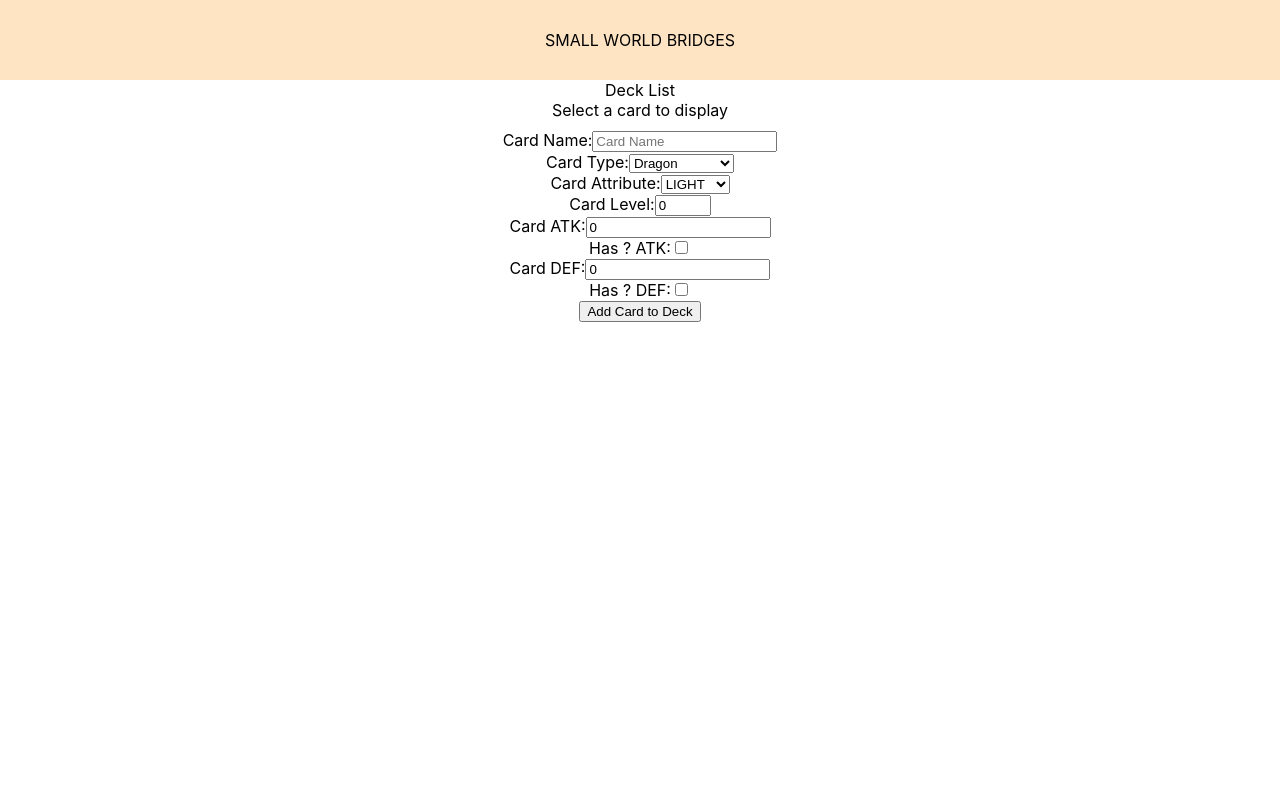
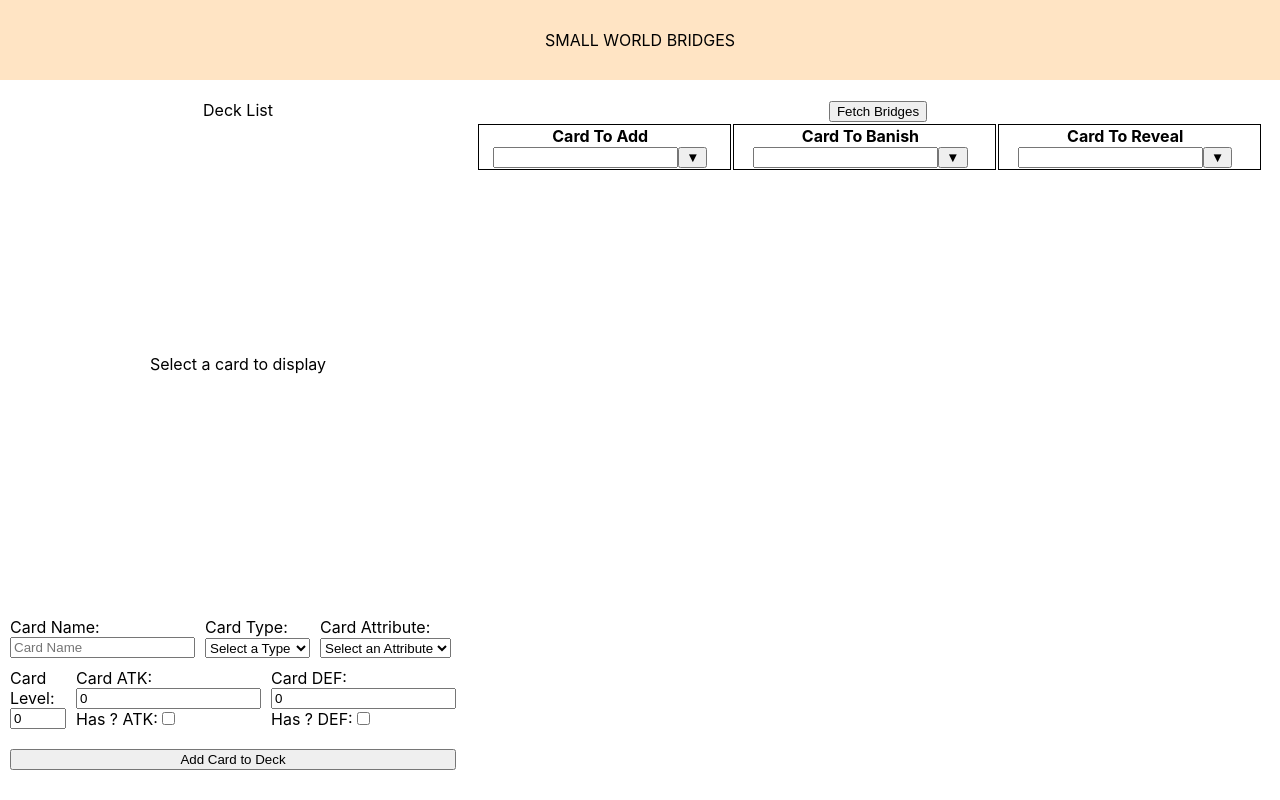
Before and after one commit to e8ightgatespro/small-world-bridge-ui, a React (Create React App) app: page / in a window 1280 px wide. Built offline with nearby package versions, Linux system fonts and the light colour scheme.

Commit message:
feat: continue to port over ui

```diff
--- a/src/App.scss
+++ b/src/App.scss
@@ -16,7 +16,7 @@
   }
 }
 
-DecklistContainer {
+.DeckListContainer {
   padding-top: 20px;
   padding-bottom: 20px;
   max-height: 90vh;
--- a/src/App.tsx
+++ b/src/App.tsx
@@ -2,6 +2,7 @@ import { useState } from 'react';
 import './App.scss';
 import DecklistContainer from './Containers/DecklistContainer';
 import { Card } from './Models/Card';
+import { DisplayBridges } from './Components/DisplayBridges/DisplayBridges';
 
 function App() {
   const [deck, setDeck] = useState<Card[]>([]);
@@ -11,8 +12,8 @@ function App() {
     <div style={{overflow: "hidden", height: "100vh"}}>
       <header className="App-header">SMALL WORLD BRIDGES</header>
       <div className="App">
-        <DecklistContainer deck={deck} setDeck={setDeck} />
-        {/* <Bridges deck={deck} /> */}
+          <DecklistContainer deck={deck} setDeck={setDeck} />
+          <DisplayBridges deck={deck} />
       </div>
     </div>
   );
--- /dev/null
+++ b/src/Components/AddToDeck/AddToDeck.scss
@@ -0,0 +1,10 @@
+.fieldGroup {
+    display: flex;
+    text-align: left;
+    padding-bottom: 10px;
+}
+
+.individualField {
+    display: grid;
+    padding-right: 10px;
+}
--- a/src/Components/AddToDeck/AddToDeck.tsx
+++ b/src/Components/AddToDeck/AddToDeck.tsx
@@ -2,6 +2,7 @@ import { Card } from "../../Models/Card";
 import { Attribute } from "../../Models/Enums/Attribute";
 import { Race } from "../../Models/Enums/Race";
 import { FunctionComponent, useState } from "react";
+import "./AddToDeck.scss";
 
 interface AddToDeckProps {
   onAddCard: (card: Card) => void;
@@ -32,8 +33,9 @@ const AddToDeck: FunctionComponent<AddToDeckProps> = ({ onAddCard }) => {
     <div style={{ justifySelf: "center", marginTop: "auto", padding: "10px" }}>
       <div className="fieldGroup">
         <div className="individualField">
-          <label>Card Name:</label>
+          <label htmlFor="cardName">Card Name:</label>
           <input
+            id="cardName"
             type="text"
             placeholder="Card Name"
             value={cardName}
@@ -42,7 +44,8 @@ const AddToDeck: FunctionComponent<AddToDeckProps> = ({ onAddCard }) => {
         </div>
         <div className="individualField">
           <label>Card Type:</label>
-          <select onChange={(e) => setCardType(e.target.value as Race)}>
+          <select defaultValue="" onChange={(e) => setCardType(e.target.value as Race)}>
+            <option value="">Select a Type</option>
             {Object.values(Race).map((race) => (
               <option key={race} value={race}>
                 {race}
@@ -52,9 +55,8 @@ const AddToDeck: FunctionComponent<AddToDeckProps> = ({ onAddCard }) => {
         </div>
         <div className="individualField">
           <label>Card Attribute:</label>
-          <select
-            onChange={(e) => setCardAttribute(e.target.value as Attribute)}
-          >
+          <select defaultValue="" onChange={(e) => setCardAttribute(e.target.value as Attribute)}>
+            <option value="">Select an Attribute</option>
             {Object.values(Attribute).map((attribute) => (
               <option key={attribute} value={attribute}>
                 {attribute}
@@ -62,8 +64,10 @@ const AddToDeck: FunctionComponent<AddToDeckProps> = ({ onAddCard }) => {
             ))}
           </select>
         </div>
-        <div className="individualField">
-          <label>Card Level:</label>
+      </div>
+      <div className="fieldGroup">
+        <div className="individualField" style={{height: "fit-content"}}>
+          <label style={{height: "min-content"}}>Card Level:</label>
           <input
             style={{ maxHeight: "max-content" }}
             type="number"
@@ -88,7 +92,7 @@ const AddToDeck: FunctionComponent<AddToDeckProps> = ({ onAddCard }) => {
               disabled={questionMarkAtk}
             />
           </div>
-          <div className="individualField">
+          <div className="individualField" style={{display: "block"}}>
             <label>Has ? ATK:</label>
             <input
               type="checkbox"
@@ -111,7 +115,7 @@ const AddToDeck: FunctionComponent<AddToDeckProps> = ({ onAddCard }) => {
               disabled={questionMarkDef}
             />
           </div>
-          <div className="individualField">
+          <div className="individualField" style={{display: "block"}}>
             <label>Has ? DEF:</label>
             <input
               type="checkbox"
--- /dev/null
+++ b/src/Components/DisplayBridges/DisplayBridges.scss
@@ -0,0 +1,29 @@
+.Bridges {
+    padding-top: 20px;
+    padding-bottom: 20px;
+    max-height: 90vh;
+    display: flex;
+}
+
+.BridgesTable {
+    max-height: 90vh;
+    overflow-y: overlay;
+    display: block;
+    padding-right: 17px
+}
+
+.BridgesTableHeader {
+    position: sticky;
+    top: 0;
+    background-color: white;
+    z-index: 1;
+}
+
+.table-cell {
+    border: 1px solid black;
+    padding-right: 10px
+}
+
+.BridgesTableRow {
+
+}
--- /dev/null
+++ b/src/Components/DisplayBridges/DisplayBridges.tsx
@@ -0,0 +1,151 @@
+import "./DisplayBridges.scss";
+import { useState } from "react";
+import { Card } from "../../Models/Card";
+
+interface DisplayBridgesProps {
+  deck: Card[];
+}
+
+export function DisplayBridges({ deck }: DisplayBridgesProps) {
+  const [bridges, setBridges] = useState<any[]>([]);
+  const [fetchingBridges, setFetchingBridges] = useState<boolean>(false);
+  const [sortConfig, setSortConfig] = useState<{
+    key: string;
+    direction: "ascending" | "descending";
+  } | null>(null);
+  const [addToHandFilter, setAddToHandFilter] = useState<string>("");
+  const [banishFromDeckFilter, setBanishFromDeckFilter] = useState<string>("");
+  const [revealFromHandFilter, setRevealFromHandFilter] = useState<string>("");
+
+  async function fetchBridges() {
+    setFetchingBridges(true);
+    setAddToHandFilter("");
+    setBanishFromDeckFilter("");
+    setRevealFromHandFilter("");
+    setSortConfig(null);
+
+    const res = await fetch("/bridge/getBridgesInDeck", {
+      method: "POST",
+      headers: {
+        "Content-Type": "application/json",
+      },
+      body: JSON.stringify(deck),
+    });
+    const data = await res.json();
+    setBridges(data);
+    setFetchingBridges(false);
+  }
+
+  if (fetchingBridges) {
+    return <div className="Bridges">Loading bridges...</div>;
+  }
+
+  const sortedBridges = sortConfig
+    ? [...bridges].sort((a, b) => {
+        const aVal =
+          sortConfig.key === "cardToAdd"
+            ? a.cardToAdd.name
+            : sortConfig.key === "cardToBanish"
+              ? a.cardToBanish.name
+              : a.cardToReveal.name;
+        const bVal =
+          sortConfig.key === "cardToAdd"
+            ? b.cardToAdd.name
+            : sortConfig.key === "cardToBanish"
+              ? b.cardToBanish.name
+              : b.cardToReveal.name;
+        return sortConfig.direction === "ascending"
+          ? aVal.localeCompare(bVal)
+          : bVal.localeCompare(aVal);
+      })
+    : bridges;
+
+  const filteredAndSortedBridges = sortedBridges !== undefined ? sortedBridges.filter((bridge) => {
+    const addToHandMatch =
+      addToHandFilter === "" ||
+      bridge.cardToAdd.name
+        .toLowerCase()
+        .includes(addToHandFilter.toLowerCase());
+    const banishFromDeckMatch =
+      banishFromDeckFilter === "" ||
+      bridge.cardToBanish.name
+        .toLowerCase()
+        .includes(banishFromDeckFilter.toLowerCase());
+    const revealFromHandMatch =
+      revealFromHandFilter === "" ||
+      bridge.cardToReveal.name
+        .toLowerCase()
+        .includes(revealFromHandFilter.toLowerCase());
+    return (addToHandMatch && banishFromDeckMatch && revealFromHandMatch);
+  }) : [];
+
+  const handleSort = (key: string) => {
+    setSortConfig((prevConfig) =>
+      prevConfig?.key === key && prevConfig.direction === "ascending"
+        ? { key, direction: "descending" }
+        : { key, direction: "ascending" },
+    );
+  };
+
+  return (
+    <div className="Bridges">
+      <div>
+        <button onClick={() => fetchBridges()}>Fetch Bridges</button>
+        <table className="BridgesTable">
+          <thead className="BridgesTableHeader">
+            <tr>
+              <th className="table-cell">
+                Card To Add
+                <input
+                  type="text"
+                  onChange={(e) => setAddToHandFilter(e.target.value)}
+                ></input>
+                <button onClick={() => handleSort("cardToAdd")}>
+                  {sortConfig?.key === "cardToAdd" &&
+                  sortConfig.direction === "ascending"
+                    ? "▲"
+                    : "▼"}
+                </button>
+              </th>
+              <th className="table-cell">
+                Card To Banish
+                <input
+                  type="text"
+                  onChange={(e) => setBanishFromDeckFilter(e.target.value)}
+                ></input>
+                <button onClick={() => handleSort("cardToBanish")}>
+                  {sortConfig?.key === "cardToBanish" &&
+                  sortConfig.direction === "ascending"
+                    ? "▲"
+                    : "▼"}
+                </button>
+              </th>
+              <th className="table-cell">
+                Card To Reveal
+                <input
+                  type="text"
+                  onChange={(e) => setRevealFromHandFilter(e.target.value)}
+                ></input>
+                <button onClick={() => handleSort("cardToReveal")}>
+                  {sortConfig?.key === "cardToReveal" &&
+                  sortConfig.direction === "ascending"
+                    ? "▲"
+                    : "▼"}
+                </button>
+              </th>
+            </tr>
+          </thead>
+          <tbody>
+            {filteredAndSortedBridges.length > 0 && filteredAndSortedBridges.map((bridge, index) => (
+              <tr key={index} className="BridgesTableRow">
+                <td className="table-cell">{bridge.cardToAddToHand.name}</td>
+                <td className="table-cell">{bridge.cardToRevealInDeck.name}</td>
+                <td className="table-cell">{bridge.cardToRevealInHand.name}</td>
+              </tr>
+            ))}
+          </tbody>
+        </table>
+      </div>
+    </div>
+  );
+}
--- /dev/null
+++ b/src/Containers/DecklistContainer.scss
@@ -0,0 +1,7 @@
+.DeckListContainer {
+  padding-top: 20px;
+  padding-bottom: 20px;
+  max-height: 90vh;
+  display: flex;
+  flex-direction: column;
+}
--- a/src/Containers/DecklistContainer.tsx
+++ b/src/Containers/DecklistContainer.tsx
@@ -3,6 +3,7 @@ import { Card } from "../Models/Card";
 import DisplayDecklist from "../Components/DisplayDecklist/DisplayDecklist";
 import DisplayCard from "../Components/DisplayCard/DisplayCard";
 import AddToDeck from "../Components/AddToDeck/AddToDeck";
+import "./DecklistContainer.scss";
 
 interface DecklistContainerProps {
     deck: Card[];
@@ -30,7 +31,7 @@ const DecklistContainer: FunctionComponent<DecklistContainerProps> = ({ deck, se
   }
 
   return (
-    <div>
+    <div className="DeckListContainer">
       <DisplayDecklist
         deck={deck}
         onCloseButtonClick={handleRemoveCardFromDeck}
```
